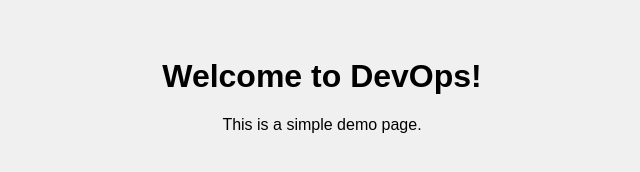
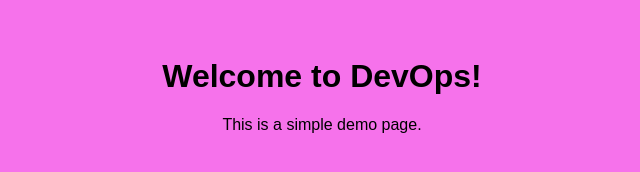
Before and after one commit to KevinYihang/FirstGitHubProject, a plain HTML site: page index.html in a window 1280 px wide. Shown: the whole page, without its empty margins (318-958 px from the left). Drawn offline with Linux system fonts and the light colour scheme.

Commit message:
Yihang first html file

```diff
--- a/index.html
+++ b/index.html
@@ -8,7 +8,7 @@ initial-scale=1.0">
 <title>DevOps Demo</title>
 <style>
 body {
-background-color: #f0f0f0;
+background-color: #f672eb;
 font-family: Arial, sans-serif;
 text-align: center;
 padding: 50px;
```
